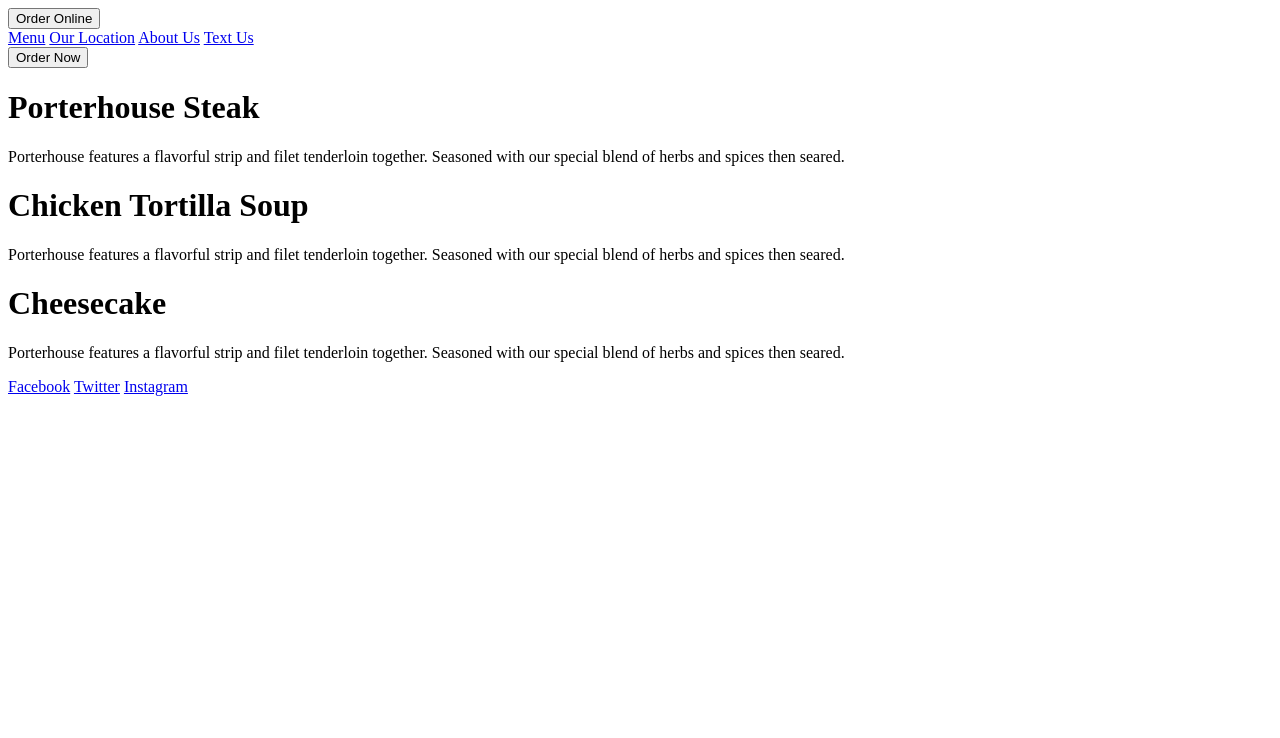
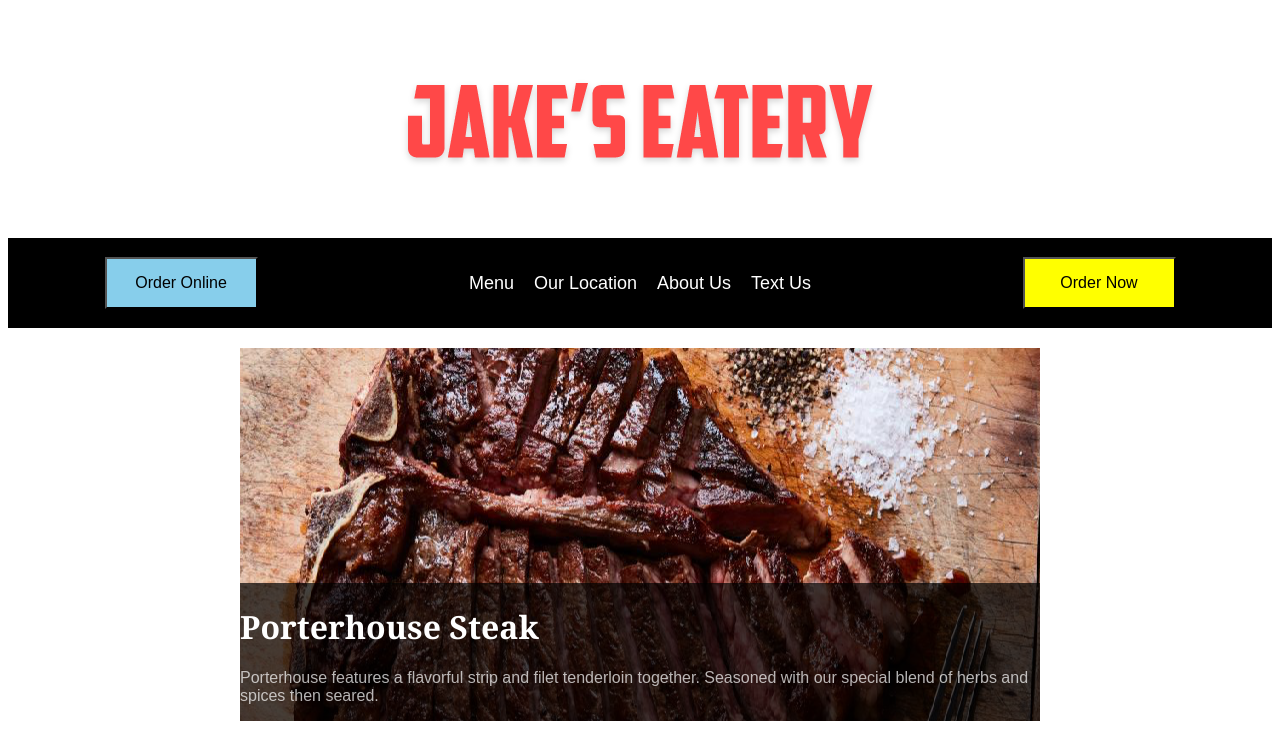
Before and after one commit to Kelsey-Dadi/Week-18-In-Class, a plain HTML site: page 03_Jakes_Eatery/unsolved/index.html in a window 1280 px wide. Shown: the top 738 px of the page. Drawn offline with Linux system fonts and the light colour scheme.

Commit message:
in class

```diff
--- a/03_Jakes_Eatery/solved/css/style.css
+++ b/03_Jakes_Eatery/solved/css/style.css
@@ -105,7 +105,7 @@
   justify-content: center;
   align-items: center;
   background: black;
-  height: 100px;
+  height: 75px;
 }
 
 .footer a {
--- a/03_Jakes_Eatery/unsolved/css/style.css
+++ b/03_Jakes_Eatery/unsolved/css/style.css
@@ -1,5 +1,122 @@
+.logo {
+    background: white;
+    height: 230px;
+    background-image: url("../images/jakes-logo.png");
+    background-repeat: no-repeat;
+    background-position: center;
+}
+
 /* Navigation styles */
+.nav{
+    display: flex;
+    background-color: black;
+    padding: 20px;
+}
 
+.left, .center, .right{
+    height: 50px;
+    display: flex;
+    justify-content: center;
+    align-items: center;
+}
+
+.left, .right {
+    width: 25%;
+}
+
+.center {
+    width: 50%;
+}
+
+.center a{
+    color: white;
+    padding: 10px;
+    font-size: 18px;
+    text-decoration: none;
+    font-family: Arial;
+}
+
+button{
+    color: black;
+    font-size: 16px;
+    padding: 15px;
+    width: 50%;
+}
+
+.left button {
+    background-color: skyblue;
+}
+
+.right button {
+    background-color: yellow;
+}
 /* Column styles */
+.column {
+    display: flex;
+    height: 1200px;
+    width: 800px;
+    flex-direction: column;
+    margin: 0 auto;
+}
 
+.meal1, .meal2, .meal3 {
+    height: 100%;
+    width: 100%;
+    display: flex;
+    align-items: flex-end;
+    margin-bottom: 20px;
+    background-repeat: no-repeat;
+    background-position: center;
+}
+
+.meal1 {
+    margin-top: 20px;
+    background-image: url("../images/steak.png");
+}
+
+.meal2 {
+    background-image: url("../images/soup.png");
+}
+
+.meal3 {
+    background-image: url("../images/cheesecake.png");
+}
+
+.text{
+    background: rgb(0,0,0,0.7);
+    width: 100%
+    padding: 20px 40px;
+    color: white;
+}
+
+.text p {
+    color: rgba(255, 255, 255, 0.7);
+    font-family: Arial, Helvetica, sans-serif;
+}
+
+.text h1 {
+    font-family: Georgia, 'Times New Roman', Times, serif;
+}
 /* Footer Styles */
+
+.footer {
+    display: flex;
+    background-color: black;
+    padding: 30px;
+    justify-content: center;
+    align-items: center;
+}
+
+.footer .fb {
+    color: lightblue;
+    padding-right: 40px;
+}
+
+.footer .tw {
+    color: yellow;
+    padding: 40px;
+}
+.footer .ig {
+    color: red;
+    padding-left: 40px;
+}
```
